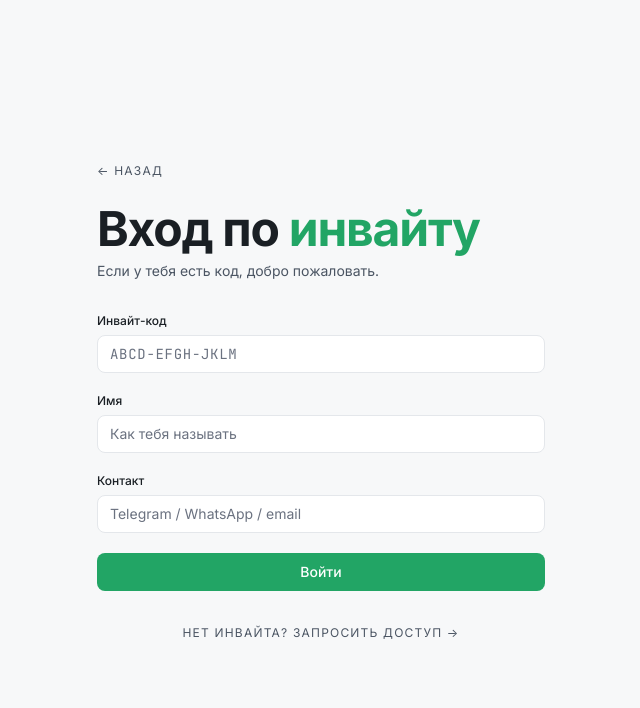
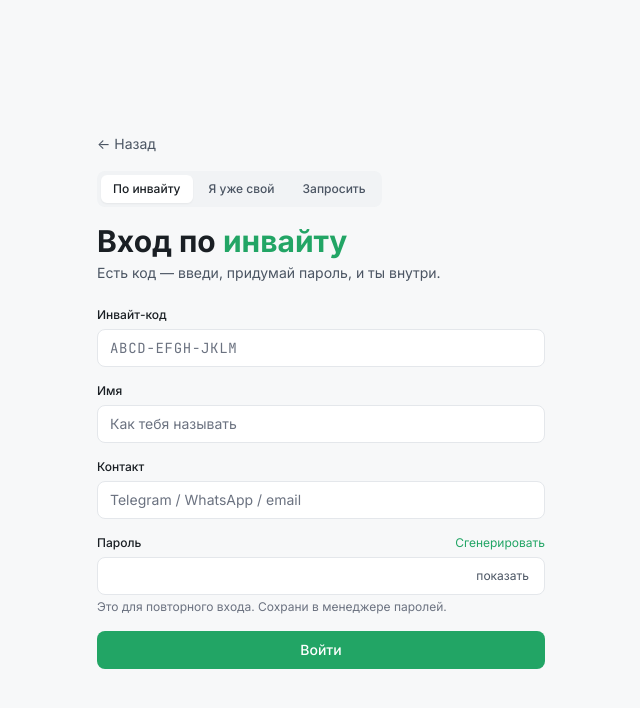
Before and after one commit to annahuae/fixclub, a Next.js app: page /access in a window 1280 px wide. Shown: the top 708 px of the page, without its empty margins (319-959 px from the left). Built offline with nearby package versions, Linux system fonts and the light colour scheme; no server answers.

Commit message:
Add password-based re-login: signup sets password, /access?mode=login

```diff
--- a/app/access/actions.ts
+++ b/app/access/actions.ts
@@ -2,7 +2,7 @@
 
 import { redirect } from 'next/navigation';
 import { sql } from '@/lib/db';
-import { createSession } from '@/lib/auth';
+import { createSession, hashPassword, verifyPassword } from '@/lib/auth';
 
 export async function submitInvite(formData: FormData) {
   const code = String(formData.get('code') || '')
@@ -10,9 +10,12 @@ export async function submitInvite(formData: FormData) {
     .toUpperCase();
   const name = String(formData.get('name') || '').trim();
   const contact = String(formData.get('contact') || '').trim();
+  const password = String(formData.get('password') || '');
 
-  if (!code || !name || !contact) {
-    redirect('/access?mode=invite&error=Заполни+все+поля');
+  if (!code || !name || !contact || password.length < 6) {
+    redirect(
+      '/access?mode=invite&error=Заполни+все+поля+(пароль+минимум+6+символов)'
+    );
   }
 
   const codeRows = (await sql`
@@ -26,9 +29,11 @@ export async function submitInvite(formData: FormData) {
     redirect('/access?mode=invite&error=Этот+код+уже+использован');
   }
 
+  const passwordHash = hashPassword(password);
+
   const userRows = (await sql`
-    INSERT INTO users (name, contact)
-    VALUES (${name}, ${contact})
+    INSERT INTO users (name, contact, password_hash)
+    VALUES (${name}, ${contact}, ${passwordHash})
     RETURNING id
   `) as { id: string }[];
   const userId = userRows[0].id;
@@ -40,6 +45,33 @@ export async function submitInvite(formData: FormData) {
   `;
 
   await createSession(userId);
+  redirect('/masters');
+}
+
+export async function submitLogin(formData: FormData) {
+  const contact = String(formData.get('contact') || '').trim();
+  const password = String(formData.get('password') || '');
+
+  if (!contact || !password) {
+    redirect('/access?mode=login&error=Заполни+оба+поля');
+  }
+
+  const rows = (await sql`
+    SELECT id, password_hash FROM users
+    WHERE LOWER(contact) = LOWER(${contact})
+    ORDER BY created_at DESC
+    LIMIT 1
+  `) as { id: string; password_hash: string | null }[];
+
+  if (rows.length === 0 || !rows[0].password_hash) {
+    redirect('/access?mode=login&error=Неверный+контакт+или+пароль');
+  }
+
+  if (!verifyPassword(password, rows[0].password_hash)) {
+    redirect('/access?mode=login&error=Неверный+контакт+или+пароль');
+  }
+
+  await createSession(rows[0].id);
   redirect('/masters');
 }
 
--- a/app/access/page.tsx
+++ b/app/access/page.tsx
@@ -1,5 +1,8 @@
 import Link from 'next/link';
-import { submitInvite, submitRequest } from './actions';
+import { submitInvite, submitLogin, submitRequest } from './actions';
+import { PasswordField } from '@/components/password-field';
+
+type Mode = 'invite' | 'login' | 'request';
 
 export default async function AccessPage({
   searchParams
@@ -7,44 +10,61 @@ export default async function AccessPage({
   searchParams: Promise<{ mode?: string; error?: string }>;
 }) {
   const params = await searchParams;
-  const mode = params.mode === 'request' ? 'request' : 'invite';
+  const mode: Mode =
+    params.mode === 'login'
+      ? 'login'
+      : params.mode === 'request'
+        ? 'request'
+        : 'invite';
   const error = params.error;
 
   return (
     <main className="min-h-screen flex items-center justify-center p-6">
       <div className="max-w-md w-full">
-        <Link
-          href="/"
-          className="text-xs uppercase tracking-widest text-ink-mid hover:text-accent"
-        >
+        <Link href="/" className="text-sm text-ink-mid hover:text-accent">
           ← Назад
         </Link>
 
-        <h1 className="font-bold tracking-tight text-5xl mt-6 mb-2">
-          {mode === 'invite' ? (
+        <div className="mt-4 mb-2">
+          <div className="inline-flex gap-1 p-1 bg-surface-2 rounded-lg text-xs">
+            <ModeTab mode={mode} value="invite" label="По инвайту" />
+            <ModeTab mode={mode} value="login" label="Я уже свой" />
+            <ModeTab mode={mode} value="request" label="Запросить" />
+          </div>
+        </div>
+
+        <h1 className="text-3xl font-bold mt-4 mb-1">
+          {mode === 'invite' && (
             <>
               Вход по <span className="text-accent">инвайту</span>
             </>
-          ) : (
+          )}
+          {mode === 'login' && (
+            <>
+              С возвращением, <span className="text-accent">свой</span>
+            </>
+          )}
+          {mode === 'request' && (
             <>
               Запрос на <span className="text-accent">доступ</span>
             </>
           )}
         </h1>
-        <p className="text-ink-mid text-sm mb-8">
-          {mode === 'invite'
-            ? 'Если у тебя есть код, добро пожаловать.'
-            : 'Заявка попадёт админу. Решение придёт через того, кто тебя пригласил.'}
+        <p className="text-ink-mid text-sm mb-6">
+          {mode === 'invite' &&
+            'Есть код — введи, придумай пароль, и ты внутри.'}
+          {mode === 'login' && 'Введи свой контакт и пароль.'}
+          {mode === 'request' && 'Заявка попадёт админу.'}
         </p>
 
         {error && (
-          <div className="mb-6 p-3 border border-danger rounded-md text-danger text-sm">
+          <div className="mb-5 p-3 border border-danger rounded-lg text-danger text-sm bg-surface">
             {error}
           </div>
         )}
 
-        {mode === 'invite' ? (
-          <form action={submitInvite} className="space-y-5">
+        {mode === 'invite' && (
+          <form action={submitInvite} className="space-y-4">
             <div>
               <label className="label">Инвайт-код</label>
               <input
@@ -73,20 +93,51 @@ export default async function AccessPage({
                 className="input"
               />
             </div>
+            <PasswordField hint="Это для повторного входа. Сохрани в менеджере паролей." />
             <button type="submit" className="btn-primary w-full">
               Войти
             </button>
-            <div className="text-center pt-2">
+          </form>
+        )}
+
+        {mode === 'login' && (
+          <form action={submitLogin} className="space-y-4">
+            <div>
+              <label className="label">Контакт</label>
+              <input
+                name="contact"
+                required
+                placeholder="Тот же, что при регистрации"
+                className="input"
+                autoComplete="username"
+              />
+            </div>
+            <div>
+              <label className="label">Пароль</label>
+              <input
+                name="password"
+                type="password"
+                required
+                className="input font-mono"
+                autoComplete="current-password"
+              />
+            </div>
+            <button type="submit" className="btn-primary w-full">
+              Войти
+            </button>
+            <div className="text-center pt-1">
               <Link
-                href="/access?mode=request"
-                className="text-xs text-ink-mid hover:text-accent uppercase tracking-widest"
+                href="/access?mode=invite"
+                className="text-xs text-ink-mid hover:text-accent"
               >
-                Нет инвайта? Запросить доступ →
+                Есть инвайт-код →
               </Link>
             </div>
           </form>
-        ) : (
-          <form action={submitRequest} className="space-y-5">
+        )}
+
+        {mode === 'request' && (
+          <form action={submitRequest} className="space-y-4">
             <div>
               <label className="label">Имя</label>
               <input
@@ -117,17 +168,31 @@ export default async function AccessPage({
             <button type="submit" className="btn-primary w-full">
               Отправить запрос
             </button>
-            <div className="text-center pt-2">
-              <Link
-                href="/access?mode=invite"
-                className="text-xs text-ink-mid hover:text-accent uppercase tracking-widest"
-              >
-                ← Есть инвайт-код
-              </Link>
-            </div>
           </form>
         )}
       </div>
     </main>
   );
 }
+
+function ModeTab({
+  mode,
+  value,
+  label
+}: {
+  mode: Mode;
+  value: Mode;
+  label: string;
+}) {
+  const active = mode === value;
+  return (
+    <Link
+      href={`/access?mode=${value}`}
+      className={`px-3 py-1.5 rounded-md font-medium transition ${
+        active ? 'bg-surface text-ink shadow-sm' : 'text-ink-mid hover:text-ink'
+      }`}
+    >
+      {label}
+    </Link>
+  );
+}
--- a/app/page.tsx
+++ b/app/page.tsx
@@ -62,6 +62,31 @@ export default async function HomePage() {
           </Link>
 
           <Link
+            href="/access?mode=login"
+            className="block bg-surface border border-border rounded-2xl p-5 hover:border-accent hover:shadow-lg transition-all group"
+          >
+            <div className="flex items-center gap-4">
+              <div
+                className="w-12 h-12 rounded-xl flex items-center justify-center text-2xl shrink-0 group-hover:scale-110 transition-transform"
+                style={{ background: '#e0f2fe' }}
+              >
+                👋
+              </div>
+              <div className="flex-1 min-w-0">
+                <div className="flex items-center justify-between">
+                  <span className="font-semibold text-ink">Я уже свой</span>
+                  <span className="text-ink-dim group-hover:text-accent group-hover:translate-x-0.5 transition-all">
+                    →
+                  </span>
+                </div>
+                <p className="text-sm text-ink-mid mt-0.5">
+                  Войти по контакту и паролю
+                </p>
+              </div>
+            </div>
+          </Link>
+
+          <Link
             href="/access?mode=request"
             className="block bg-surface border border-border rounded-2xl p-5 hover:border-accent hover:shadow-lg transition-all group"
           >
--- /dev/null
+++ b/components/password-field.tsx
@@ -0,0 +1,65 @@
+'use client';
+
+import { useState } from 'react';
+
+function generate(): string {
+  const alphabet =
+    'ABCDEFGHJKLMNPQRSTUVWXYZabcdefghijkmnpqrstuvwxyz23456789';
+  let s = '';
+  for (let i = 0; i < 12; i++) {
+    s += alphabet[Math.floor(Math.random() * alphabet.length)];
+  }
+  return s;
+}
+
+export function PasswordField({
+  name = 'password',
+  label = 'Пароль',
+  hint
+}: {
+  name?: string;
+  label?: string;
+  hint?: string;
+}) {
+  const [value, setValue] = useState('');
+  const [visible, setVisible] = useState(false);
+
+  return (
+    <div>
+      <div className="flex items-baseline justify-between">
+        <label className="label">{label}</label>
+        <button
+          type="button"
+          onClick={() => {
+            const p = generate();
+            setValue(p);
+            setVisible(true);
+          }}
+          className="text-xs text-accent hover:underline mb-1.5"
+        >
+          Сгенерировать
+        </button>
+      </div>
+      <div className="relative">
+        <input
+          name={name}
+          type={visible ? 'text' : 'password'}
+          required
+          minLength={6}
+          autoComplete="new-password"
+          value={value}
+          onChange={(e) => setValue(e.target.value)}
+          className="input pr-16 font-mono"
+        />
+        <button
+          type="button"
+          onClick={() => setVisible((v) => !v)}
+          className="absolute right-2 top-1/2 -translate-y-1/2 text-xs text-ink-mid hover:text-accent px-2 py-1"
+        >
+          {visible ? 'скрыть' : 'показать'}
+        </button>
+      </div>
+      {hint && <p className="text-xs text-ink-dim mt-1">{hint}</p>}
+    </div>
+  );
+}
--- a/lib/auth.ts
+++ b/lib/auth.ts
@@ -1,4 +1,5 @@
 import { cookies } from 'next/headers';
+import { scryptSync, randomBytes, timingSafeEqual } from 'crypto';
 import { sql } from './db';
 import { redirect } from 'next/navigation';
 
@@ -94,6 +95,22 @@ export async function destroyAdminCookie() {
   cookieStore.delete(ADMIN_COOKIE);
 }
 
+// User password hashing (scrypt). Stored format: "salt:hashHex"
+export function hashPassword(plain: string): string {
+  const salt = randomBytes(16).toString('hex');
+  const hash = scryptSync(plain, salt, 64).toString('hex');
+  return `${salt}:${hash}`;
+}
+
+export function verifyPassword(plain: string, stored: string): boolean {
+  const [salt, hashHex] = stored.split(':');
+  if (!salt || !hashHex) return false;
+  const expected = Buffer.from(hashHex, 'hex');
+  const actual = scryptSync(plain, salt, 64);
+  if (expected.length !== actual.length) return false;
+  return timingSafeEqual(expected, actual);
+}
+
 export function checkAdminPassword(password: string): boolean {
   const expected = process.env.ADMIN_PASSWORD;
   if (!expected) return false;
--- a/lib/db.ts
+++ b/lib/db.ts
@@ -84,4 +84,8 @@ export async function initSchema() {
   await sql`CREATE INDEX IF NOT EXISTS idx_masters_specialty ON masters(specialty)`;
   await sql`CREATE INDEX IF NOT EXISTS idx_masters_area ON masters(area)`;
   await sql`CREATE INDEX IF NOT EXISTS idx_reviews_master ON reviews(master_id)`;
+
+  // v2: passwords for re-login
+  await sql`ALTER TABLE users ADD COLUMN IF NOT EXISTS password_hash TEXT`;
+  await sql`CREATE INDEX IF NOT EXISTS idx_users_contact ON users(LOWER(contact))`;
 }
```
